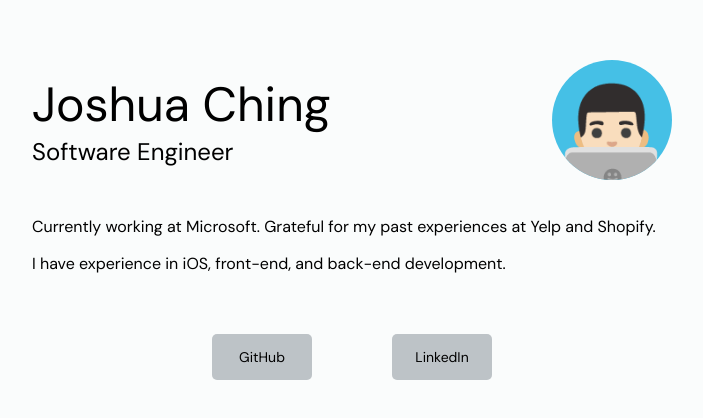
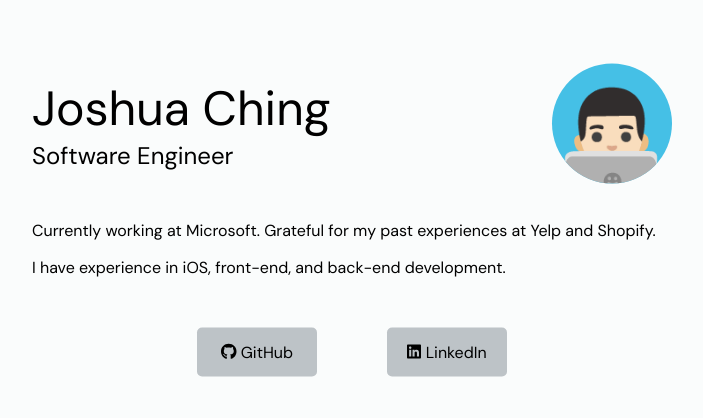
Before and after one commit to JoshuaChing/joshuaching.github.io, a Gatsby site: page / in a window 1280 px wide. Shown: the part 198-616 px from the top of the page, without its empty margins (296-999 px from the left). Built offline with nearby package versions, Linux system fonts and the light colour scheme; Gatsby itself is replaced by a stand-in of ours.

Commit message:
add font awesome icons

```diff
--- a/package.json
+++ b/package.json
@@ -16,6 +16,9 @@
     "typecheck": "tsc --noEmit"
   },
   "dependencies": {
+    "@fortawesome/fontawesome-svg-core": "^6.2.1",
+    "@fortawesome/free-brands-svg-icons": "^6.2.1",
+    "@fortawesome/react-fontawesome": "^0.2.0",
     "gatsby": "^5.3.3",
     "gatsby-plugin-sass": "^6.3.1",
     "react": "^18.2.0",
--- a/src/common/common.module.scss
+++ b/src/common/common.module.scss
@@ -7,15 +7,14 @@ $silver: #bdc3c7;
 $headerTextSize: 48px;
 $subheaderTextSize: 24px;
 $regularTextSize: 16px;
-$buttonTextSize: 14px;
 
 // common styling for buttons
-$buttonWidth: 100px;
+$buttonWidth: 120px;
 $buttonBorderRadius: 5px;
 
 // common styling for spacing
-$marginLarge: 60px;
-$marginXLarge: 80px;
+$marginLarge: 50px;
+$marginXLarge: 70px;
 $paddingMedium: 14px;
 
 .fullScreenContainer {
--- a/src/components/profileButtons/profileButtons.module.scss
+++ b/src/components/profileButtons/profileButtons.module.scss
@@ -15,7 +15,7 @@
     width: $buttonWidth;
     background-color: $silver;
     transition: 0.3s;
-    font-size: $buttonTextSize;
+    font-size: $regularTextSize
 }
 
 .profileButton:hover {
--- a/src/components/profileButtons/profileButtons.tsx
+++ b/src/components/profileButtons/profileButtons.tsx
@@ -1,4 +1,6 @@
 import * as React from "react"
+import { FontAwesomeIcon } from '@fortawesome/react-fontawesome'
+import { faGithub, faLinkedin } from '@fortawesome/free-brands-svg-icons'
 
 const styles = require('./profileButtons.module.scss')
 
@@ -12,10 +14,10 @@ class ProfileButtons extends React.PureComponent {
         return (
             <div className={styles.profileButtonsContainer}>
                 <button className={styles.firstProfileButton} role="link" type="button" onClick={() => openInNewTab(gitHubUrl)}>
-                    {gitHubTitle}
+                    <FontAwesomeIcon icon={faGithub}/> {gitHubTitle}
                 </button>
                 <button className={styles.profileButton} role="link" type="button" onClick={() => openInNewTab(linkedInUrl)}>
-                    {linkedInTitle}
+                    <FontAwesomeIcon icon={faLinkedin}/> {linkedInTitle}
                 </button>
             </div>
         )
```
Also changed, not shown: 1 other file.
